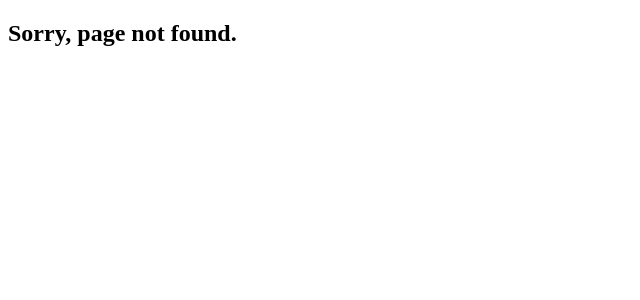
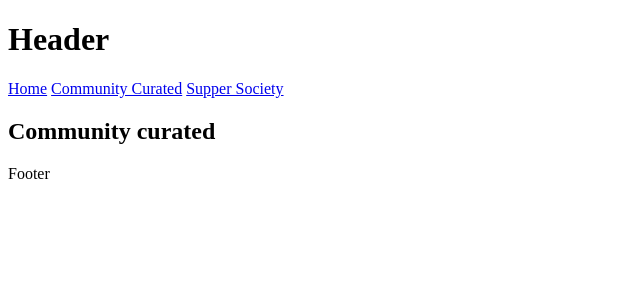
Before and after one commit to ariallahyar/final-front, a React (Create React App) app: page /community in a window 1280 px wide. Before the commit this address led to /404. Shown: the top 300 px of the page, without its empty margins (0-640 px from the left). Built offline with nearby package versions, Linux system fonts and the light colour scheme.

Commit message:
Routing with standard Layout component

```diff
--- a/src/App.js
+++ b/src/App.js
@@ -1,9 +1,11 @@
 // import React, { useState, useEffect } from "react";
 import React from "react";
 import { Routes, Route, Navigate } from "react-router";
+import Layout from "./components/Layout";
 import Map from "./components/Map";
 import NotFound from "./components/NotFound";
-
+import CommunityPage from "./components/CommunityPage";
+import SupperSocietyPage from "./components/SupperSocietyPage";
 import mockData from "./mock-data.json";
 const markers = mockData.results; // for development
 
@@ -19,9 +21,13 @@ const App = () => {
 
   return (
     <Routes>
-      <Route path="/" element={<Map markers={markers} />} />
-      <Route path="/404" element={<NotFound />} />
-      <Route path="*" element={<Navigate to="/404" replace />} />
+      <Route path="/" element={<Layout />}>
+        <Route index element={<Map markers={markers} />} />
+        <Route path="community" element={<CommunityPage />} />
+        <Route path="society" element={<SupperSocietyPage />} />
+        <Route path="404" element={<NotFound />} />
+        <Route path="*" element={<Navigate to="/404" replace />} /> */
+      </Route>
     </Routes>
   );
 };
--- /dev/null
+++ b/src/components/CommunityPage.js
@@ -0,0 +1,7 @@
+import React from "react";
+
+const CommunityPage = () => {
+  return <h2>Community curated</h2>;
+};
+
+export default CommunityPage;
--- /dev/null
+++ b/src/components/Layout.js
@@ -0,0 +1,23 @@
+import React from "react";
+import { Link, Outlet } from "react-router-dom";
+
+const Layout = () => {
+  return (
+    <>
+      <header>
+        <h1>Header</h1>
+        <nav>
+          <Link to="/">Home</Link>{" "}
+          <Link to="/community">Community Curated</Link>{" "}
+          <Link to="/society">Supper Society</Link>{" "}
+        </nav>
+      </header>
+      <main>
+        <Outlet />
+      </main>
+      <footer>Footer</footer>
+    </>
+  );
+};
+
+export default Layout;
--- /dev/null
+++ b/src/components/SupperSocietyPage.js
@@ -0,0 +1,7 @@
+import React from "react";
+
+const SupperSocietyPage = () => {
+  return <h2>Supper Society</h2>;
+};
+
+export default SupperSocietyPage;
```
